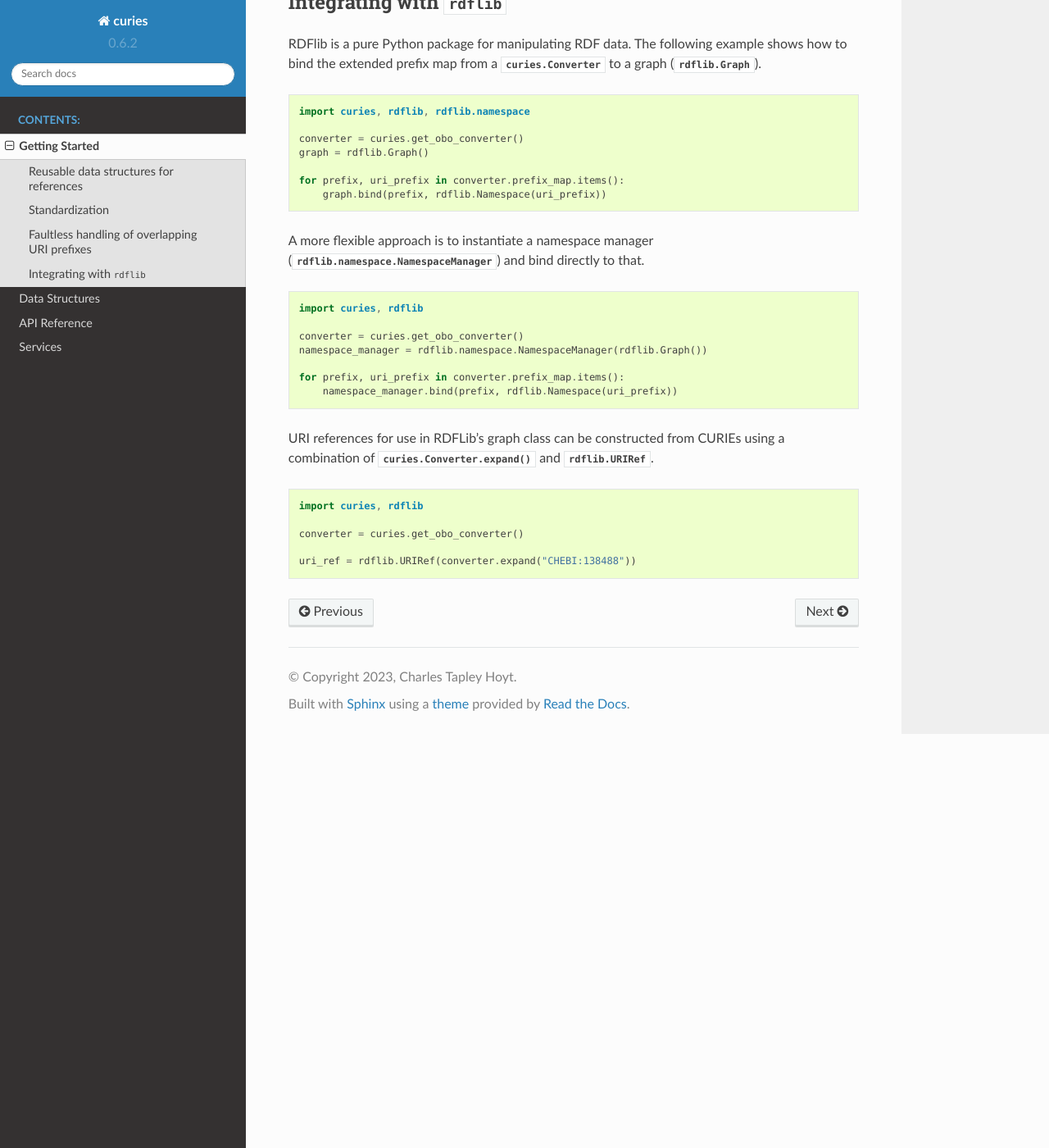
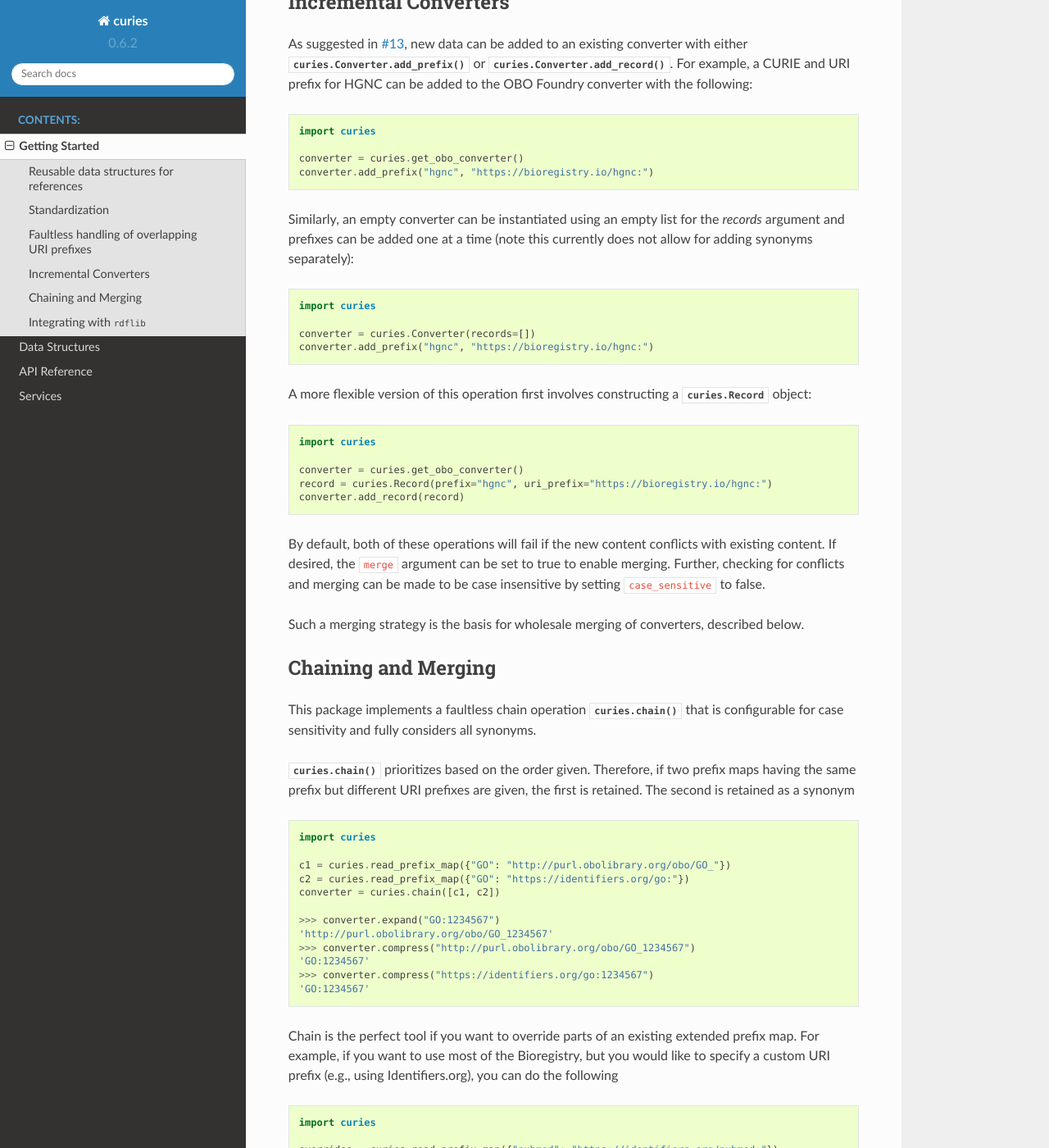
Before and after one commit to biopragmatics/curies, a Sphinx documentation site: the page built from docs/source/tutorial.rst, in a window 1280 px wide and 1400 px high, scrolled down 2188 px. Shown: the whole window at 82% size. Built offline with Sphinx 7.4.7 and the Read the Docs theme 2.0.0, drawn with Linux system fonts in a browser that asks for light colours; some of the changed text lies outside the part shown.

Commit message:
More docs

```diff
--- a/docs/source/tutorial.rst
+++ b/docs/source/tutorial.rst
@@ -93,6 +93,89 @@ the dictionary, iteration, or any other factors.
     >>> converter.compress("http://purl.obolibrary.org/obo/CHEBI_1")
     'CHEBI:1'
 
+Incremental Converters
+----------------------
+As suggested in `#13 <https://github.com/cthoyt/curies/issues/33>`_, new data
+can be added to an existing converter with either
+:meth:`curies.Converter.add_prefix` or :meth:`curies.Converter.add_record`.
+For example, a CURIE and URI prefix for HGNC can be added to the OBO Foundry
+converter with the following:
+
+.. code-block::
+
+    import curies
+
+    converter = curies.get_obo_converter()
+    converter.add_prefix("hgnc", "https://bioregistry.io/hgnc:")
+
+Similarly, an empty converter can be instantiated using an empty list
+for the `records` argument and prefixes can be added one at a time
+(note this currently does not allow for adding synonyms separately):
+
+.. code-block::
+
+    import curies
+
+    converter = curies.Converter(records=[])
+    converter.add_prefix("hgnc", "https://bioregistry.io/hgnc:")
+
+A more flexible version of this operation first involves constructing
+a :class:`curies.Record` object:
+
+.. code-block::
+
+    import curies
+
+    converter = curies.get_obo_converter()
+    record = curies.Record(prefix="hgnc", uri_prefix="https://bioregistry.io/hgnc:")
+    converter.add_record(record)
+
+By default, both of these operations will fail if the new content conflicts with existing content.
+If desired, the ``merge`` argument can be set to true to enable merging. Further, checking
+for conflicts and merging can be made to be case insensitive by setting ``case_sensitive`` to false.
+
+Such a merging strategy is the basis for wholesale merging of converters, described below.
+
+Chaining and Merging
+--------------------
+This package implements a faultless chain operation :func:`curies.chain` that is configurable for case
+sensitivity and fully considers all synonyms.
+
+:func:`curies.chain` prioritizes based on the order given. Therefore, if two prefix maps
+having the same prefix but different URI prefixes are given, the first is retained. The second
+is retained as a synonym
+
+.. code-block:: python
+
+    import curies
+
+    c1 = curies.read_prefix_map({"GO": "http://purl.obolibrary.org/obo/GO_"})
+    c2 = curies.read_prefix_map({"GO": "https://identifiers.org/go:"})
+    converter = curies.chain([c1, c2])
+
+    >>> converter.expand("GO:1234567")
+    'http://purl.obolibrary.org/obo/GO_1234567'
+    >>> converter.compress("http://purl.obolibrary.org/obo/GO_1234567")
+    'GO:1234567'
+    >>> converter.compress("https://identifiers.org/go:1234567")
+    'GO:1234567'
+
+Chain is the perfect tool if you want to override parts of an existing extended
+prefix map. For example, if you want to use most of the Bioregistry, but you
+would like to specify a custom URI prefix (e.g., using Identifiers.org), you
+can do the following
+
+.. code-block:: python
+
+    import curies
+
+    overrides = curies.read_prefix_map({"pubmed": "https://identifiers.org/pubmed:"})
+    bioregistry_converter = curies.get_bioregistry_converter()
+    converter = curies.chain([overrides, bioregistry_converter])
+
+    >>> converter.expand("pubmed:1234")
+    'https://identifiers.org/pubmed:1234'
+
 Integrating with :mod:`rdflib`
 ------------------------------
 RDFlib is a pure Python package for manipulating RDF data. The following example shows how to bind the
--- a/src/curies/__init__.py
+++ b/src/curies/__init__.py
@@ -11,8 +11,8 @@ from .api import (
     Reference,
     ReferenceTuple,
     chain,
+    read_extended_prefix_map,
     read_prefix_map,
-    read_extended_prefix_map,
 )
 from .sources import (
     get_bioregistry_converter,
```
Also changed, not shown: README.md (+0 -40 lines), 1 other file.
